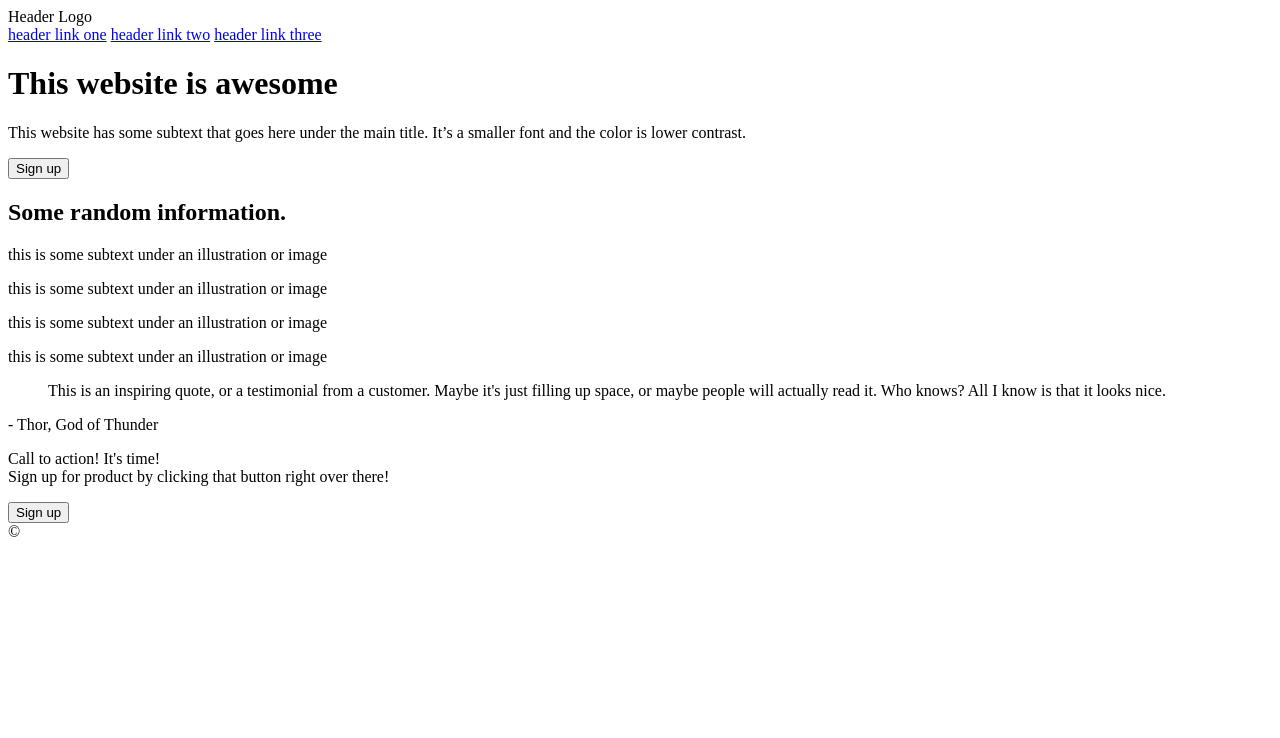
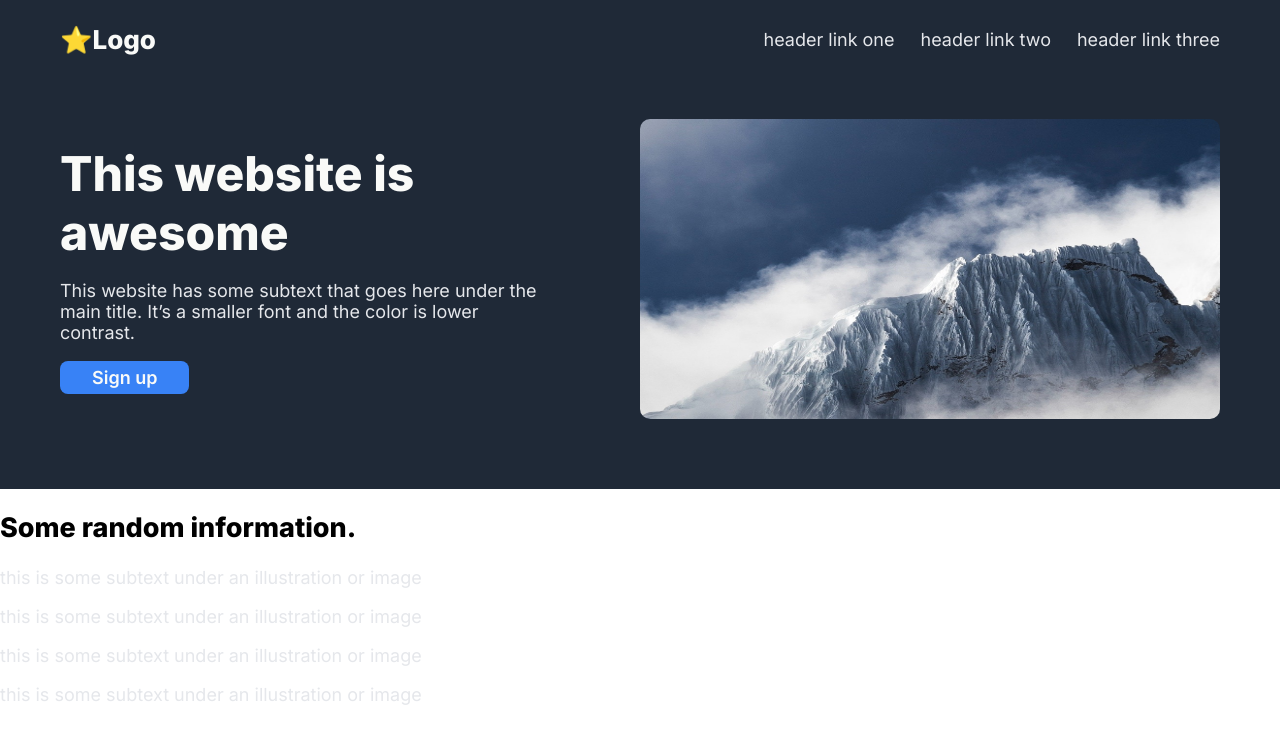
Before and after one commit to anfdrk/landing, a plain HTML site: page index.html in a window 1280 px wide. Shown: the top 738 px of the page. Drawn offline with Linux system fonts and the light colour scheme.

Commit message:
Style the header

```diff
--- a/index.html
+++ b/index.html
@@ -4,35 +4,40 @@
   <meta charset="UTF-8">
   <meta http-equiv="X-UA-Compatible" content="IE=edge">
   <meta name="viewport" content="width=device-width, initial-scale=1.0">
+  <link rel="stylesheet" href="style.css">
   <title>Landing Page</title>
 </head>
 <body>
 
   <div class="header">
-    <div class="header-bar">
-      <div class="logo">Header Logo</div>
+    <div class="container">
+      <div class="header__inner">
+        <div class="header__top">
+          <a class="logo" href="#">⭐Logo</a>
           <div class="links">
             <a href="#">header link one</a>
             <a href="#">header link two</a>
             <a href="#">header link three</a>
           </div>
         </div>
-    <div class="hero">
-      <div class="hero-left">
+        <div class="header__content">
+          <div class="header__text">
             <h1>This website is awesome</h1>
             <p>
               This website has some subtext that goes here under the main title.
               It’s a smaller font and the color is lower contrast.
             </p>
-        <button class="hero-button">Sign up</button>
+            <button class="header__btn">Sign up</button>
           </div>
-      <div class="hero-right"></div>
+          <img src="image.jpg" alt="" class="header__img">
+        </div>
+    </div>
     </div>
   </div>
 
   <div class="info">
     <h2 class="subtitle">Some random information.</h2>
-    <div class="container">
+    <div class="wrap">
       <div class="item">
         <div class="thumb"></div>
         <p>this is some subtext under an illustration or image</p>
--- /dev/null
+++ b/style.css
@@ -0,0 +1,91 @@
+@import url('https://fonts.googleapis.com/css2?family=Inter:wght@400;600;800&family=Roboto:ital,wght@1,300&display=swap');
+
+html {
+  box-sizing: border-box;
+}
+
+*, *::before, *::after {
+  box-sizing: inherit;
+}
+
+body {
+  font-family: Inter, sans-serif;
+  font-weight: 400;
+  margin: 0;
+  font-size: 18px;
+}
+.container {
+  max-width: 1220px;
+  margin: 0 auto;
+  padding: 0 30px;
+}
+.header {
+  background: #1f2937;
+}
+.header__inner {
+  display: flex;
+  flex-direction: column;
+  justify-content: space-between;
+}
+.header__top {
+  display: flex;
+  justify-content: space-between;
+  align-items: center;
+  padding: 24px 0 24px;
+}
+.logo {
+  color: #f9faf8;
+  font-size: 26px;
+  font-weight: 800;
+  margin-right: 26px;
+}
+a {
+  text-decoration: none;
+  color: #e5e7eb;
+}
+.links {
+  display: flex;
+  gap: 26px;
+}
+.header__content {
+  display: flex;
+  justify-content: space-between;
+  align-items: center;
+  margin: 40px 0 70px;
+}
+.header__text {
+  max-width: 480px;
+  margin-right: 30px;
+}
+p {
+  color: #e5e7eb;
+}
+h1 {
+  color: #f9faf8;
+  font-size: 48px;
+  margin: 0;
+}
+button {
+  background: #3882f6;
+  border: none;
+  border-radius: 8px;
+  font-family: inherit;
+  font-weight: 600;
+  font-size: inherit;
+  padding: 6px 32px;
+  color: #f9faf8;
+}
+.header__img {
+  width: 580px;
+  height: 300px;
+  border-radius: 10px;
+}
+
+
+
+blockquote{
+  font-family: Roboto;
+  font-style: italic;
+  font-weight: 300;
+  font-size: 36px;
+}
```
Also changed, not shown: image.jpg (added). Lines whose indentation alone changed are shown as unchanged.
